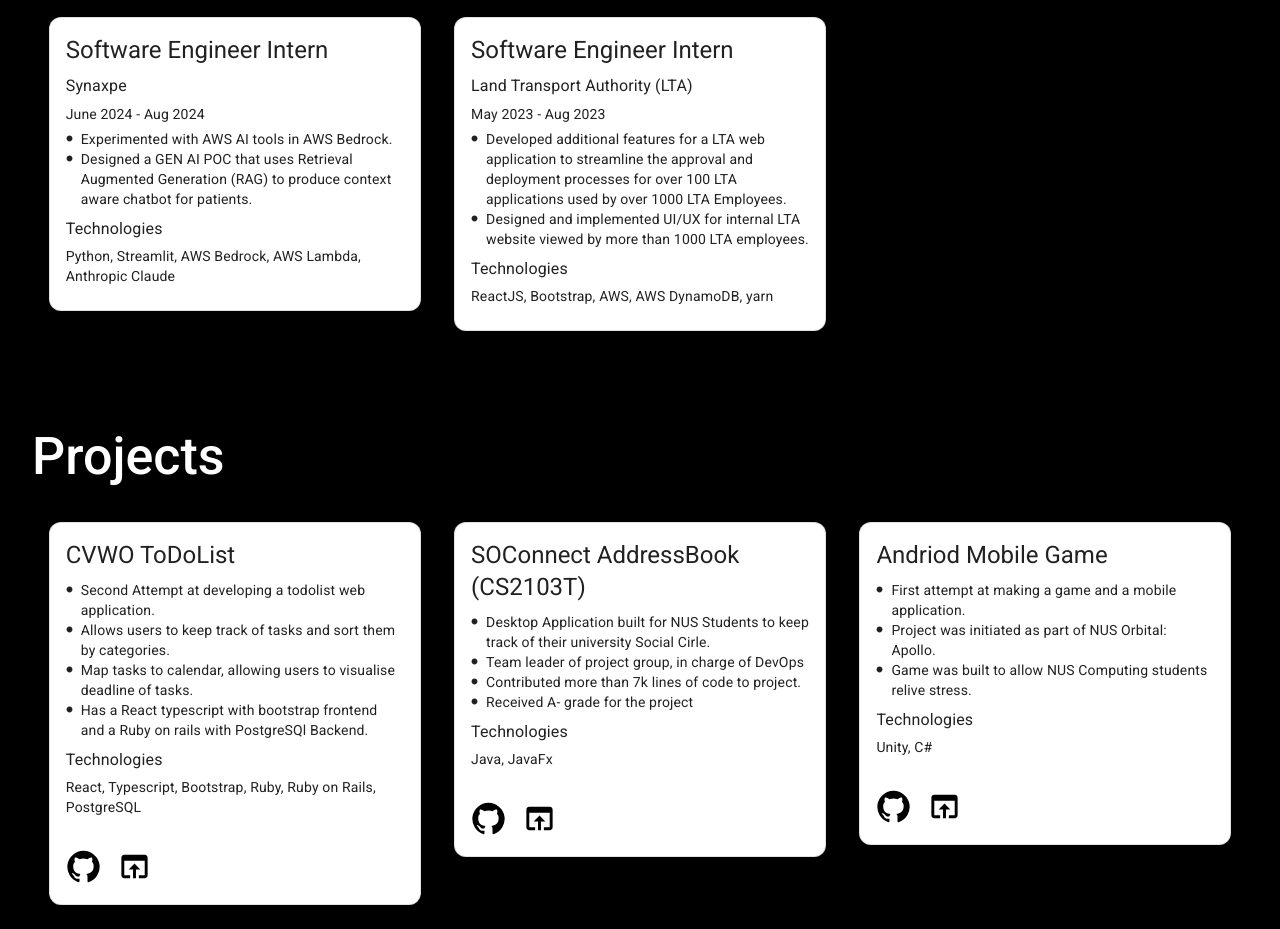
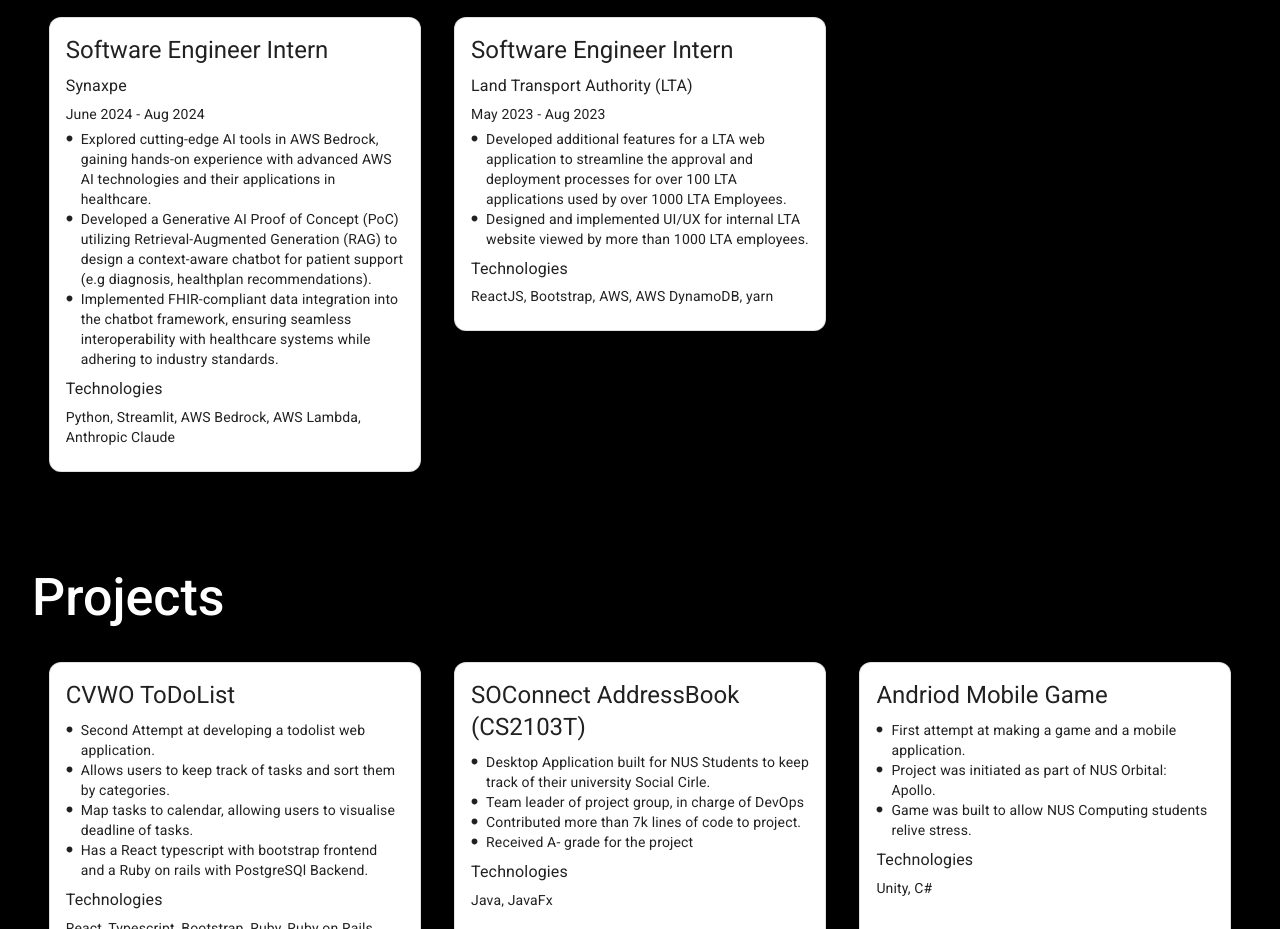
Before and after one commit to Jonaspng/react-cv-website, a React (Create React App) app: page / in a window 1280 px wide. Shown: the part 1900-2829 px from the top of the page. Built offline with nearby package versions, Linux system fonts and the light colour scheme; no server answers.

Commit message:
Update ExperienceData.js

```diff
--- a/src/data/ExperienceData.js
+++ b/src/data/ExperienceData.js
@@ -2,8 +2,9 @@
   { title:"Software Engineer Intern",
     location: "Synaxpe",
     date: "June 2024 - Aug 2024",
-    descriptions:["Experimented with AWS AI tools in AWS Bedrock.",
-                "Designed a GEN AI POC that uses Retrieval Augmented Generation (RAG) to produce context aware chatbot for patients."],
+    descriptions:["Explored cutting-edge AI tools in AWS Bedrock, gaining hands-on experience with advanced AWS AI technologies and their applications in healthcare.",
+                "Developed a Generative AI Proof of Concept (PoC) utilizing Retrieval-Augmented Generation (RAG) to design a context-aware chatbot for patient support (e.g diagnosis, healthplan recommendations).",
+                 "Implemented FHIR-compliant data integration into the chatbot framework, ensuring seamless interoperability with healthcare systems while adhering to industry standards."],
     technologies:"Python, Streamlit, AWS Bedrock, AWS Lambda, Anthropic Claude",
   },
   { title:"Software Engineer Intern",
```
